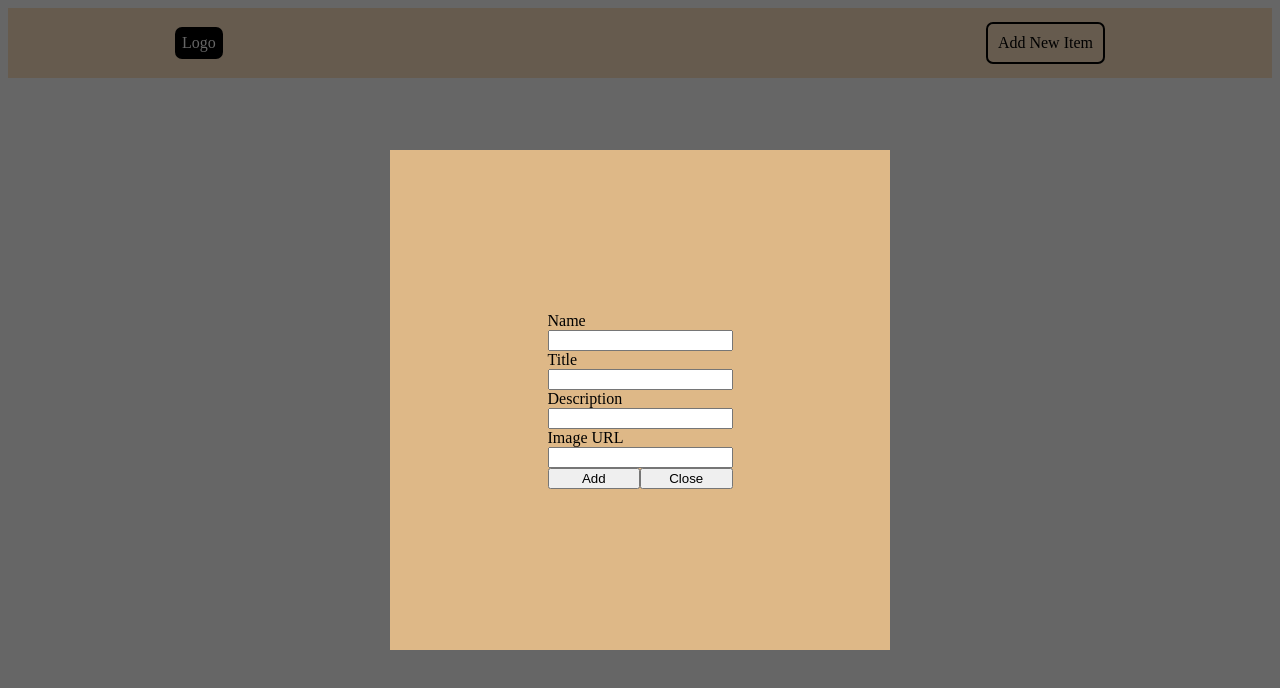
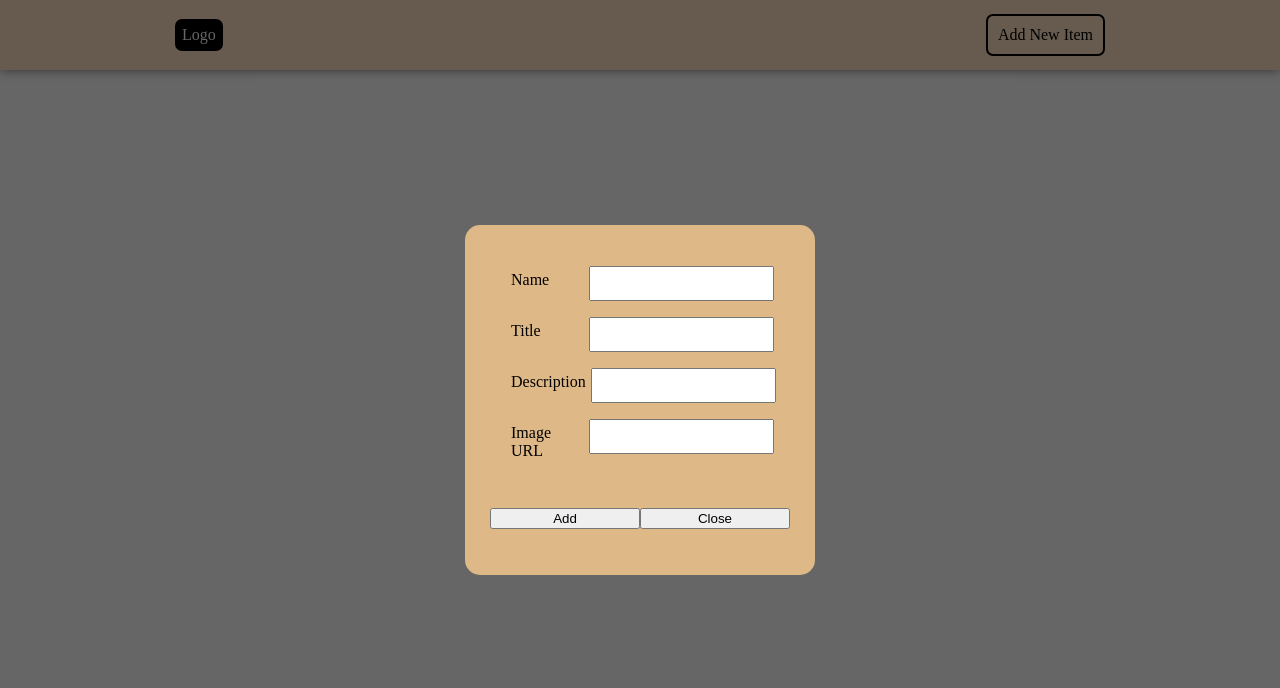
Before and after one commit to danuxa2009/crud-forms-test-project, a React (Create React App) app: page / in a window 1280 px wide. Both pictures are taken after a click on the element "Add New Item". Shown: the top 688 px of the page. Built offline with nearby package versions, Linux system fonts and the light colour scheme.

Commit message:
added styles

```diff
--- a/public/index.html
+++ b/public/index.html
@@ -24,7 +24,7 @@
       work correctly both with client-side routing and a non-root public URL.
       Learn how to configure a non-root public URL by running `npm run build`.
     -->
-    <title>React App</title>
+    <title>CRUD Forms</title>
   </head>
   <body>
     <noscript>You need to enable JavaScript to run this app.</noscript>
--- a/src/components/ContainerForItems/ContainerForItems.js
+++ b/src/components/ContainerForItems/ContainerForItems.js
@@ -14,7 +14,7 @@ const ContainerForItems = ({ items }) => {
     />
   ));
   return (
-    <section className={styles.body}>
+    <section>
       <div className={styles.inner}>{itemElemens}</div>
     </section>
   );
--- a/src/components/ContainerForItems/ContainerForItems.module.css
+++ b/src/components/ContainerForItems/ContainerForItems.module.css
@@ -1,13 +1,12 @@
-.body {
-  background-color: #f2edd6;
-}
-
 .inner {
   margin: auto;
   width: 960px;
   height: 100%;
-  background-color: #c8cabf;
   display: flex;
   flex-wrap: wrap;
   justify-content: flex-start;
 }
+
+.description {
+  width: 200px;
+}
--- a/src/components/Header/Header.module.css
+++ b/src/components/Header/Header.module.css
@@ -4,6 +4,7 @@
   position: sticky;
   top: 0px;
   z-index: 10;
+  box-shadow: 0 0 10px 0 rgba(0, 0, 0, 0.5);
 }
 
 .wrapper {
--- a/src/components/Item/Item.js
+++ b/src/components/Item/Item.js
@@ -1,5 +1,5 @@
 import React, { useState } from "react";
-import styles from "../ItemBody/ItemBody.module.css";
+import styles from "../Item/Item.module.css";
 import ItemBody from "../ItemBody/ItemBody";
 import OnEditItemBody from "../OnEditItemBody/OnEditItemBody";
 import { connect } from "react-redux";
--- a/src/components/Item/Item.module.css
+++ b/src/components/Item/Item.module.css
@@ -3,12 +3,6 @@
 }
 
 .item {
-  padding: 0.5rem;
   margin: 1rem;
-  background-color: brown;
-  width: 30%;
+  width: 350px;
 }
-
-.button {
-  width: 100%;
-}
--- a/src/components/ItemBody/ItemBody.js
+++ b/src/components/ItemBody/ItemBody.js
@@ -1,5 +1,5 @@
 import React from "react";
-import styles from "../Item/Item.module.css";
+import styles from "../ItemBody/ItemBody.module.css";
 
 const ItemBody = ({
   id,
@@ -11,10 +11,10 @@ const ItemBody = ({
 }) => {
   return (
     <div id={id} className={styles.item}>
-      <img alt="Item" width="250" src={image} />
+      <img alt="Item" width="250" height="250" src={image} />
       <h2>{name}</h2>
       <p>{title}</p>
-      <p>{description}</p>
+      <p className={styles.description}>{description}</p>
       <button onClick={onEditToggleHandler} className={styles.button}>
         EDIT
       </button>
--- a/src/components/ItemBody/ItemBody.module.css
+++ b/src/components/ItemBody/ItemBody.module.css
@@ -5,10 +5,18 @@
 .item {
   padding: 0.5rem;
   margin: 1rem;
-  background-color: brown;
-  width: 30%;
+  background-color: burlywood;
+  display: flex;
+  justify-content: center;
+  flex-direction: column;
+  align-items: center;
 }
 
 .button {
   width: 100%;
 }
+
+.description {
+  height: 160px;
+  overflow: hidden;
+}
--- a/src/components/Modal/Modal.js
+++ b/src/components/Modal/Modal.js
@@ -4,16 +4,22 @@ import { Field, reduxForm } from "redux-form";
 import { connect } from "react-redux";
 
 const renderField = ({ input, label, type, meta: { touched, error } }) => (
+  <div className={styles.fields}>
+    <label className={styles.labels}>{label}</label>
     <div>
-    <label>{label}</label>
+      {touched && error ? (
         <div>
-      <input {...input} type={type} />
-      {touched && error && <p>{error}</p>}
+          <input className={styles.inputs_error} {...input} type={type} />
+          <p className={styles.error}>{error}</p>
+        </div>
+      ) : (
+        <input className={styles.inputs} {...input} type={type} />
+      )}
     </div>
   </div>
 );
 
-const validate = ({ name }, props) => {
+const validate = ({ name, title, description, image }, props) => {
   let names = [];
   const findAndPushUsedNames = () => {
     for (let item of props.usedNames) {
@@ -23,14 +29,17 @@ const validate = ({ name }, props) => {
   };
   const errors = {};
   findAndPushUsedNames();
-  if (!name) {
-    errors.name = `Required`;
+  if ((!name, !title, !description, !image)) {
+    errors.name = "All fields are required";
+    errors.title = " ";
+    errors.description = " ";
+    errors.image = " ";
   } else if (names.includes(name)) {
     errors.name = `'${name}' is already exist`;
   } else if (name.length > 20) {
-    errors.name = "Must be 20 characters or less";
-  } else if (name.trim() === "") {
-    errors.name = "That's an error, enter something please";
+    errors.name = "Enter 20 characters or less";
+  } else if (description.length > 150) {
+    errors.description = "Enter 150 characters or less";
   }
   return errors;
 };
@@ -39,7 +48,7 @@ let Modal = ({ handleSubmit, toggleModalHandler }) => {
   return (
     <div className={styles.outer}>
       <div className={styles.modalBody}>
-        <form onSubmit={handleSubmit}>
+        <form className={styles.form} onSubmit={handleSubmit}>
           <Field label="Name" name="name" component={renderField} type="text" />
           <Field
             label="Title"
@@ -59,12 +68,14 @@ let Modal = ({ handleSubmit, toggleModalHandler }) => {
             component={renderField}
             type="text"
           />
+          <div className={styles.buttons}>
             <button className={styles.button} type="submit">
               Add
             </button>
             <button onClick={toggleModalHandler} className={styles.button}>
               Close
             </button>
+          </div>
         </form>
       </div>
     </div>
--- a/src/components/Modal/Modal.module.css
+++ b/src/components/Modal/Modal.module.css
@@ -13,12 +13,12 @@
 }
 
 .modalBody {
-  width: 500px;
-  height: 500px;
+  width: 350px;
+  height: 350px;
+  border-radius: 15px;
   z-index: 11;
   background-color: burlywood;
   display: flex;
-  flex-direction: row;
   justify-content: center;
   align-items: center;
 }
@@ -26,3 +26,29 @@
 .button {
   width: 50%;
 }
+.inputs {
+  height: 35px;
+}
+.inputs_error {
+  border: 2px solid crimson;
+  height: 35px;
+}
+.error {
+  height: 0px;
+  margin: 0.3rem;
+}
+.labels {
+  margin: 5px;
+}
+.form {
+  width: 300px;
+  height: 300px;
+}
+.fields {
+  margin: 1rem;
+  display: flex;
+  justify-content: space-between;
+}
+.buttons {
+  margin-top: 2.7rem;
+}
--- a/src/components/OnEditItemBody/OnEditItemBody.js
+++ b/src/components/OnEditItemBody/OnEditItemBody.js
@@ -8,7 +8,7 @@ const renderField = ({ input, label, type, meta: { touched, error } }) => (
   <div>
     <label>{label}</label>
     <div>
-      <input {...input} type={type} />
+      <input className={styles.inputs} {...input} type={type} />
       {touched && error && <p>{error}</p>}
     </div>
   </div>
@@ -20,7 +20,7 @@ const idField = ({ input, type }) => (
   </div>
 );
 
-let OnEditItemBody = ({ handleSubmit, id, deleteItem }) => {
+let OnEditItemBody = ({ handleSubmit, id, deleteItem, image }) => {
   const onDeleteBtnHandler = (id) => {
     deleteItem(id);
   };
@@ -28,23 +28,31 @@ let OnEditItemBody = ({ handleSubmit, id, deleteItem }) => {
   return (
     <div className={styles.body}>
       <form onSubmit={handleSubmit}>
+        <img alt="Item" width="250" height="250" src={image} />
+        <div className={styles.formBody}>
+          <Field
+            label="Image URL"
+            name="image"
+            component={renderField}
+            type="text"
+          />
           <Field label="Name" name="name" component={renderField} type="text" />
-        <Field label="Title" name="title" component={renderField} type="text" />
+          <Field
+            label="Title"
+            name="title"
+            component={renderField}
+            type="text"
+          />
           <Field
             label="Description"
             name="description"
             component={renderField}
             type="text"
           />
-        <Field
-          label="Image URL"
-          name="image"
-          component={renderField}
-          type="text"
-        />
           <Field name="id" component={idField} />
           <button type="submit">SAVE</button>
           <button onClick={() => onDeleteBtnHandler(id)}>DELETE</button>
+        </div>
       </form>
     </div>
   );
--- a/src/components/OnEditItemBody/OnEditItemBody.module.css
+++ b/src/components/OnEditItemBody/OnEditItemBody.module.css
@@ -1,7 +1,28 @@
+body {
+  margin: 0px;
+}
+
 .body {
-  background-color: cadetblue;
+  padding: 0.5rem;
+  margin: 1rem;
+  background-color: burlywood;
+  display: flex;
+  justify-content: center;
+  flex-direction: column;
+  align-items: center;
 }
 
 .idField {
   display: none;
 }
+
+.inputs {
+  height: 35px;
+  width: 100%;
+}
+
+.formBody {
+  display: flex;
+  justify-content: center;
+  flex-direction: column;
+}
```
Lines whose indentation alone changed are shown as unchanged.
